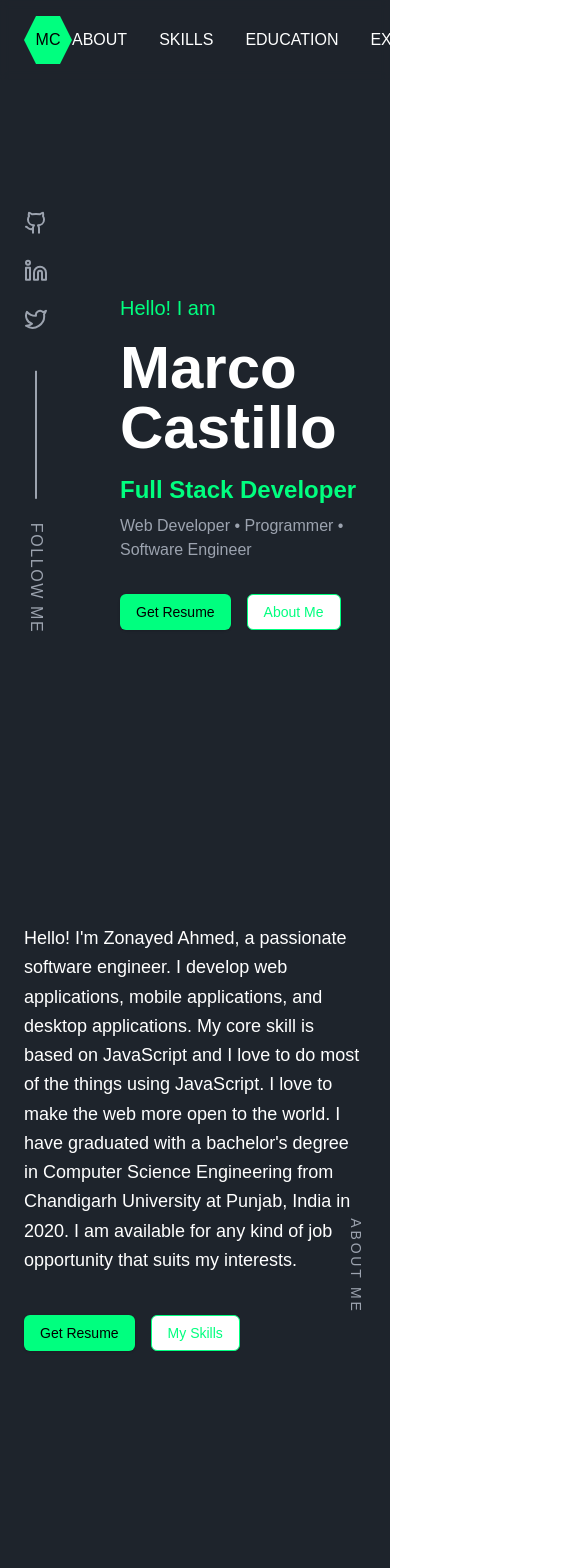
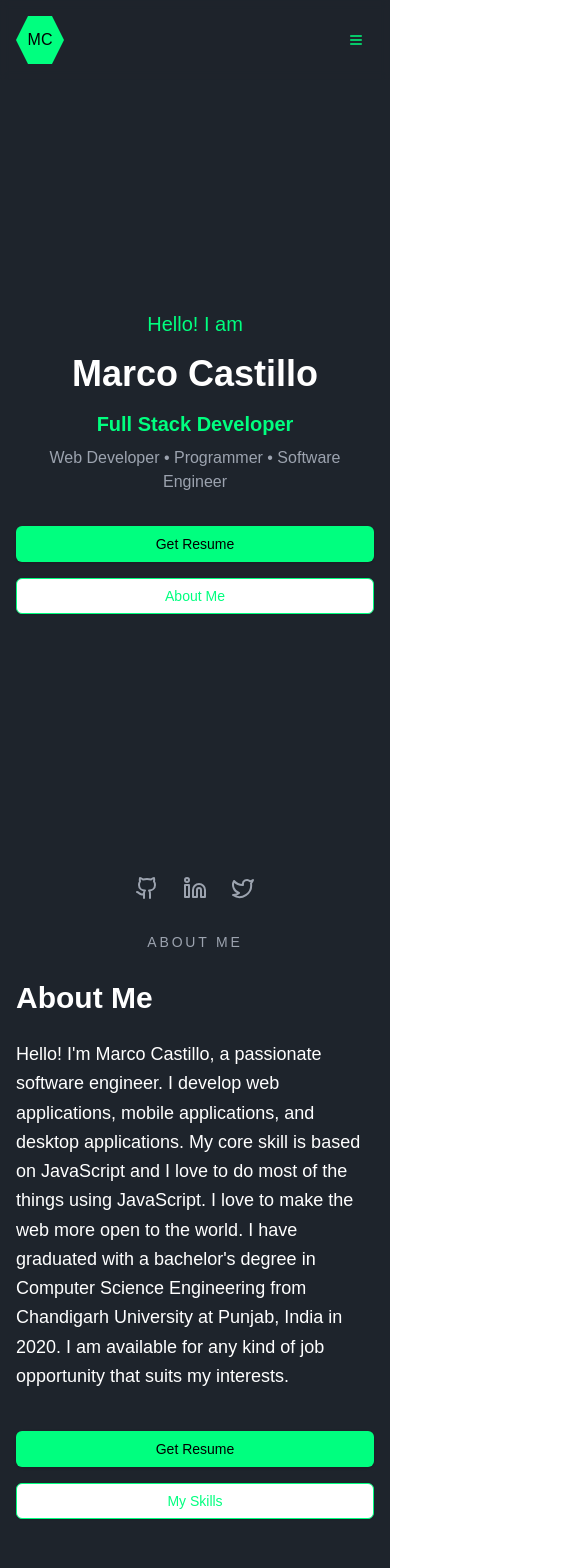
Before and after one commit to Mark090999/portfolio, a Next.js app: page / in a window 390 px wide. Shown: the top 1568 px of the page, 585 px wide, since content can reach past the window. Built offline with nearby package versions, Linux system fonts and the light colour scheme.

Commit message:
Fix responsive styles

```diff
--- a/src/app/page.tsx
+++ b/src/app/page.tsx
@@ -2,19 +2,22 @@
 
 import { useState, useEffect } from "react"
 import Link from "next/link"
-import { Github, Linkedin, Twitter } from "lucide-react"
+import { Github, Linkedin, Twitter, Menu, X } from "lucide-react"
 import { Button } from "@/components/ui/button"
 import AboutSection from "@/components/about-section"
 import ContactSection from "@/components/contact-section"
+/* import EducationSection from "@/components/education-section"
+import ExperienceSection from "@/components/experience-section" */
 import { ResumeModal } from "@/components/resume-modal"
+import Footer from "@/components/footer"
 import SkillsSection from "@/components/skill-section"
 import ProjectsSection from "@/components/project-section"
-import Footer from "@/components/footer"
 
 export default function PortfolioLandingPage() {
   const [isResumeModalOpen, setIsResumeModalOpen] = useState(false)
   const [prevScrollPos, setPrevScrollPos] = useState(0)
   const [visible, setVisible] = useState(true)
+  const [mobileMenuOpen, setMobileMenuOpen] = useState(false)
 
   useEffect(() => {
     const handleScroll = () => {
@@ -28,6 +31,15 @@ export default function PortfolioLandingPage() {
     return () => window.removeEventListener("scroll", handleScroll)
   }, [prevScrollPos])
 
+  const navLinks = [
+    { href: "#about", label: "ABOUT" },
+    { href: "#skills", label: "SKILLS" },
+    { href: "#education", label: "EDUCATION" },
+    { href: "#experience", label: "EXPERIENCE" },
+    { href: "#portfolio", label: "PORTFOLIO" },
+    { href: "#contact", label: "CONTACT" },
+  ]
+
   return (
     <div className="min-h-screen bg-[#1E242C] text-white pt-20">
       {/* Header */}
@@ -36,30 +48,17 @@ export default function PortfolioLandingPage() {
           visible ? "translate-y-0" : "-translate-y-full"
         }`}
       >
-        <div className="container mx-auto px-6 py-4 bg-[#1E242C]/90 backdrop-blur-sm">
+        <div className="container mx-auto px-4 sm:px-6 py-4 bg-[#1E242C]/90 backdrop-blur-sm">
           <nav className="flex justify-between items-center">
             <Link href="/" className="text-[#00FF7F]">
               <div className="h-12 w-12 bg-[#00FF7F] text-black flex items-center justify-center clip-hex">MC</div>
             </Link>
-            <div className="flex items-center gap-8">
-              <Link href="#about" className="hover:text-[#00FF7F]">
-                ABOUT
-              </Link>
-              <Link href="#skills" className="hover:text-[#00FF7F]">
-                SKILLS
-              </Link>
-              <Link href="#education" className="hover:text-[#00FF7F]">
-                EDUCATION
-              </Link>
-              <Link href="#experience" className="hover:text-[#00FF7F]">
-                EXPERIENCE
-              </Link>
-              <Link href="#portfolio" className="hover:text-[#00FF7F]">
-                PORTFOLIO
-              </Link>
-              <Link href="#contact" className="hover:text-[#00FF7F]">
-                CONTACT
-              </Link>
+            <div className="hidden md:flex items-center gap-8">
+              {navLinks.map((link) => (
+                <Link key={link.href} href={link.href} className="hover:text-[#00FF7F]">
+                  {link.label}
+                </Link>
+              ))}
               <Button
                 variant="outline"
                 className="border-[#00FF7F] text-[#00FF7F] hover:bg-[#00FF7F] hover:text-black"
@@ -68,14 +67,49 @@ export default function PortfolioLandingPage() {
                 RESUME
               </Button>
             </div>
+            <Button
+              variant="ghost"
+              size="icon"
+              className="md:hidden text-[#00FF7F]"
+              onClick={() => setMobileMenuOpen(!mobileMenuOpen)}
+            >
+              {mobileMenuOpen ? <X /> : <Menu />}
+            </Button>
           </nav>
         </div>
+        {/* Mobile Menu */}
+        {mobileMenuOpen && (
+          <div className="md:hidden bg-[#1E242C] py-4">
+            <div className="container mx-auto px-4 flex flex-col gap-4">
+              {navLinks.map((link) => (
+                <Link
+                  key={link.href}
+                  href={link.href}
+                  className="text-white hover:text-[#00FF7F] py-2"
+                  onClick={() => setMobileMenuOpen(false)}
+                >
+                  {link.label}
+                </Link>
+              ))}
+              <Button
+                variant="outline"
+                className="border-[#00FF7F] text-[#00FF7F] hover:bg-[#00FF7F] hover:text-black w-full"
+                onClick={() => {
+                  setIsResumeModalOpen(true)
+                  setMobileMenuOpen(false)
+                }}
+              >
+                RESUME
+              </Button>
+            </div>
+          </div>
+        )}
       </header>
 
       {/* Hero Section */}
-      <section className="container mx-auto px-6 flex min-h-[calc(100vh-80px)]">
+      <section className="container mx-auto px-4 sm:px-6 flex flex-col md:flex-row items-center min-h-[calc(100vh-80px)]">
         {/* Social Links Sidebar */}
-        <div className="fixed left-6 top-1/2 -translate-y-1/2 flex flex-col gap-6">
+        <div className="hidden md:flex fixed left-6 top-1/2 -translate-y-1/2 flex-col gap-6">
           <Link href="https://github.com" className="text-gray-400 hover:text-[#00FF7F]">
             <Github className="h-6 w-6" />
           </Link>
@@ -90,49 +124,53 @@ export default function PortfolioLandingPage() {
         </div>
 
         {/* Hero Content */}
-        <div className="flex-1 flex flex-col justify-center max-w-4xl ml-24">
+        <div className="flex-1 flex flex-col justify-center md:ml-24 text-center md:text-left">
           <p className="text-[#00FF7F] text-xl mb-4">Hello! I am</p>
-          <h1 className="text-6xl font-bold mb-4">Marco Castillo</h1>
+          <h1 className="text-4xl md:text-6xl font-bold mb-4">Marco Castillo</h1>
           <div className="space-y-2 mb-8">
-            <h2 className="text-[#00FF7F] text-2xl font-semibold">Full Stack Developer</h2>
+            <h2 className="text-[#00FF7F] text-xl md:text-2xl font-semibold">Full Stack Developer</h2>
             <p className="text-gray-400">Web Developer • Programmer • Software Engineer</p>
           </div>
-          <div className="flex gap-4">
+          <div className="flex flex-col sm:flex-row gap-4 justify-center md:justify-start">
             <Button
-              className="bg-[#00FF7F] text-black hover:bg-[#00FF7F]/90"
+              className="bg-[#00FF7F] text-black hover:bg-[#00FF7F]/90 w-full sm:w-auto"
               onClick={() => setIsResumeModalOpen(true)}
             >
               Get Resume
             </Button>
-            <Button variant="outline" className="border-[#00FF7F] text-[#00FF7F] hover:bg-[#00FF7F] hover:text-black">
+            <Button
+              variant="outline"
+              className="border-[#00FF7F] text-[#00FF7F] hover:bg-[#00FF7F] hover:text-black w-full sm:w-auto"
+            >
               About Me
             </Button>
           </div>
         </div>
       </section>
 
-      {/* About Section */}
+      {/* Mobile Social Icons */}
+      <div className="md:hidden flex justify-center space-x-6 mt-8">
+        <Link href="https://github.com" className="text-gray-400 hover:text-[#00FF7F]">
+          <Github className="h-6 w-6" />
+        </Link>
+        <Link href="https://linkedin.com" className="text-gray-400 hover:text-[#00FF7F]">
+          <Linkedin className="h-6 w-6" />
+        </Link>
+        <Link href="https://twitter.com" className="text-gray-400 hover:text-[#00FF7F]">
+          <Twitter className="h-6 w-6" />
+        </Link>
+      </div>
+
       <AboutSection onResumeClick={() => setIsResumeModalOpen(true)} />
+      <SkillsSection />
+      {/* <EducationSection />
+      <ExperienceSection /> */}
+      <ProjectsSection />
+      <ContactSection />
+      <Footer />
 
-      {/* Skills Section */}
-      <SkillsSection />
-
-      {/* Education Section */}
-      {/* <EducationSection /> */}
-
-      {/* Experience Section */}
-      {/* <ExperienceSection /> */}
-
-      {/* Projects Section */}
-      <ProjectsSection />
-
-      {/* Contact Section */}
-      <ContactSection />
-
-      {/* Resume Modal */}
       <ResumeModal isOpen={isResumeModalOpen} onClose={() => setIsResumeModalOpen(false)} />
 
-      <Footer />
       <style jsx global>{`
         .clip-hex {
           clip-path: polygon(25% 0%, 75% 0%, 100% 50%, 75% 100%, 25% 100%, 0% 50%);
--- a/src/components/about-section.tsx
+++ b/src/components/about-section.tsx
@@ -10,27 +10,34 @@ interface AboutSectionProps {
 export default function AboutSection({ onResumeClick }: AboutSectionProps) {
   return (
     <section id="about" className="relative min-h-screen bg-[#1E242C] py-20">
-      {/* Vertical "ABOUT ME" text */}
-      <div className="absolute right-6 top-1/2 -translate-y-1/2">
-        <div className="vertical-text text-gray-400 tracking-[0.2em] text-sm">ABOUT ME</div>
+      {/* "ABOUT ME" text */}
+      <div className="absolute left-0 right-0 top-8 md:right-6 md:top-1/2 md:-translate-y-1/2 text-center md:text-right">
+        <div className="text-gray-400 tracking-[0.2em] text-sm md:vertical-text">ABOUT ME</div>
       </div>
 
-      <div className="container mx-auto px-6">
+      <div className="container mx-auto px-4 sm:px-6">
         <div className="grid md:grid-cols-2 gap-12 items-center max-w-5xl mx-auto">
           {/* Left Column - Text Content */}
           <div className="space-y-6">
+            <h2 className="text-3xl font-bold text-white mb-4 md:hidden">About Me</h2>
             <p className="text-white text-lg leading-relaxed">
-              Hello! I&apos;m Zonayed Ahmed, a passionate software engineer. I develop web applications, mobile applications,
+              Hello! I&apos;m Marco Castillo, a passionate software engineer. I develop web applications, mobile applications,
               and desktop applications. My core skill is based on JavaScript and I love to do most of the things using
               JavaScript. I love to make the web more open to the world. I have graduated with a bachelor&apos;s degree in
               Computer Science Engineering from Chandigarh University at Punjab, India in 2020. I am available for any
               kind of job opportunity that suits my interests.
             </p>
-            <div className="flex gap-4 pt-4">
-              <Button className="bg-[#00FF7F] text-black hover:bg-[#00FF7F]/90" onClick={onResumeClick}>
+            <div className="flex flex-col sm:flex-row gap-4 pt-4">
+              <Button
+                className="bg-[#00FF7F] text-black hover:bg-[#00FF7F]/90 w-full sm:w-auto"
+                onClick={onResumeClick}
+              >
                 Get Resume
               </Button>
-              <Button variant="outline" className="border-[#00FF7F] text-[#00FF7F] hover:bg-[#00FF7F] hover:text-black">
+              <Button
+                variant="outline"
+                className="border-[#00FF7F] text-[#00FF7F] hover:bg-[#00FF7F] hover:text-black w-full sm:w-auto"
+              >
                 My Skills
               </Button>
             </div>
@@ -38,13 +45,13 @@ export default function AboutSection({ onResumeClick }: AboutSectionProps) {
 
           {/* Right Column - Image */}
           <div className="relative aspect-square max-w-md mx-auto">
-            <Image
-              src="/not-found.png"
+            {/* <Image
+              src="https://hebbkx1anhila5yf.public.blob.vercel-storage.com/image-gy3LHHAVKNJSVAm1iWmT37MWXUsjG2.png"
               alt="Profile picture"
               fill
               className="object-cover rounded-lg grayscale"
               priority
-            />
+            /> */}
           </div>
         </div>
       </div>
--- a/src/components/education-section.tsx
+++ b/src/components/education-section.tsx
@@ -11,13 +11,13 @@ export default function EducationSection() {
 
   return (
     <section id="education" className="relative min-h-screen bg-[#1E242C] py-20">
-        {/* Vertical "EDUCATION" text */}
-        <div className="absolute left-6 top-1/2 -translate-y-1/2">
-          <div className="vertical-text text-gray-400 tracking-[0.2em] text-sm">EDUCATION</div>
+      {/* "EDUCATION" text */}
+      <div className="absolute left-0 right-0 top-8 md:left-6 md:top-1/2 md:-translate-y-1/2 text-center md:text-left">
+        <div className="text-gray-400 tracking-[0.2em] text-sm md:vertical-text md:rotate-180">EDUCATION</div>
       </div>
 
       <div className="container mx-auto px-6">
-          <div className="ml-16 max-w-4xl">
+        <div className="md:ml-16 max-w-4xl">
           <h2 className="text-3xl font-bold text-white mb-8">Education</h2>
           <div className="space-y-12">
             {educationData.map((edu, index) => (
--- a/src/components/experience-section.tsx
+++ b/src/components/experience-section.tsx
@@ -19,13 +19,13 @@ export default function ExperienceSection() {
 
   return (
     <section id="experience" className="relative min-h-screen bg-[#1E242C] py-20">
-        {/* Vertical "EXPERIENCE" text */}
-        <div className="absolute right-6 top-1/2 -translate-y-1/2">
-          <div className="vertical-text text-gray-400 tracking-[0.2em] text-sm">EXPERIENCE</div>
+      {/* "EXPERIENCE" text */}
+      <div className="absolute left-0 right-0 top-8 md:right-6 md:top-1/2 md:-translate-y-1/2 text-center md:text-right">
+        <div className="text-gray-400 tracking-[0.2em] text-sm md:vertical-text">EXPERIENCE</div>
       </div>
 
       <div className="container mx-auto px-6">
-          <div className="mr-16 max-w-4xl ml-auto">
+        <div className="md:mr-16 max-w-4xl ml-auto">
           <h2 className="text-3xl font-bold text-white mb-8">Professional Experience</h2>
           <div className="space-y-12">
             {experienceData.map((exp, index) => (
--- a/src/components/project-section.tsx
+++ b/src/components/project-section.tsx
@@ -36,14 +36,14 @@ export default function ProjectsSection() {
 
   return (
     <section id="portfolio" className="relative min-h-screen bg-[#1E242C] py-20">
-      {/* Vertical "PORTFOLIO" text */}
-      <div className="absolute left-6 top-1/2 -translate-y-1/2">
-        <div className="vertical-text text-gray-400 tracking-[0.2em] text-sm">PORTFOLIO</div>
+      {/* "PORTFOLIO" text */}
+      <div className="absolute left-0 right-0 top-8 md:left-6 md:top-1/2 md:-translate-y-1/2 text-center md:text-left">
+        <div className="text-gray-400 tracking-[0.2em] text-sm md:vertical-text md:rotate-180">PORTFOLIO</div>
       </div>
 
       {/* Main content */}
       <div className="container mx-auto px-6">
-        <div className="ml-16">
+        <div className="md:ml-16">
           {/* Tabs */}
           <div className="flex gap-4 mb-8">
             {tabs.map((tab) => (
```
Also changed, not shown: src/components/contact-section.tsx (+15 -7 lines), src/components/footer.tsx (+4 -4 lines), src/components/skill-section.tsx (+8 -6 lines). Lines whose indentation alone changed are shown as unchanged.
